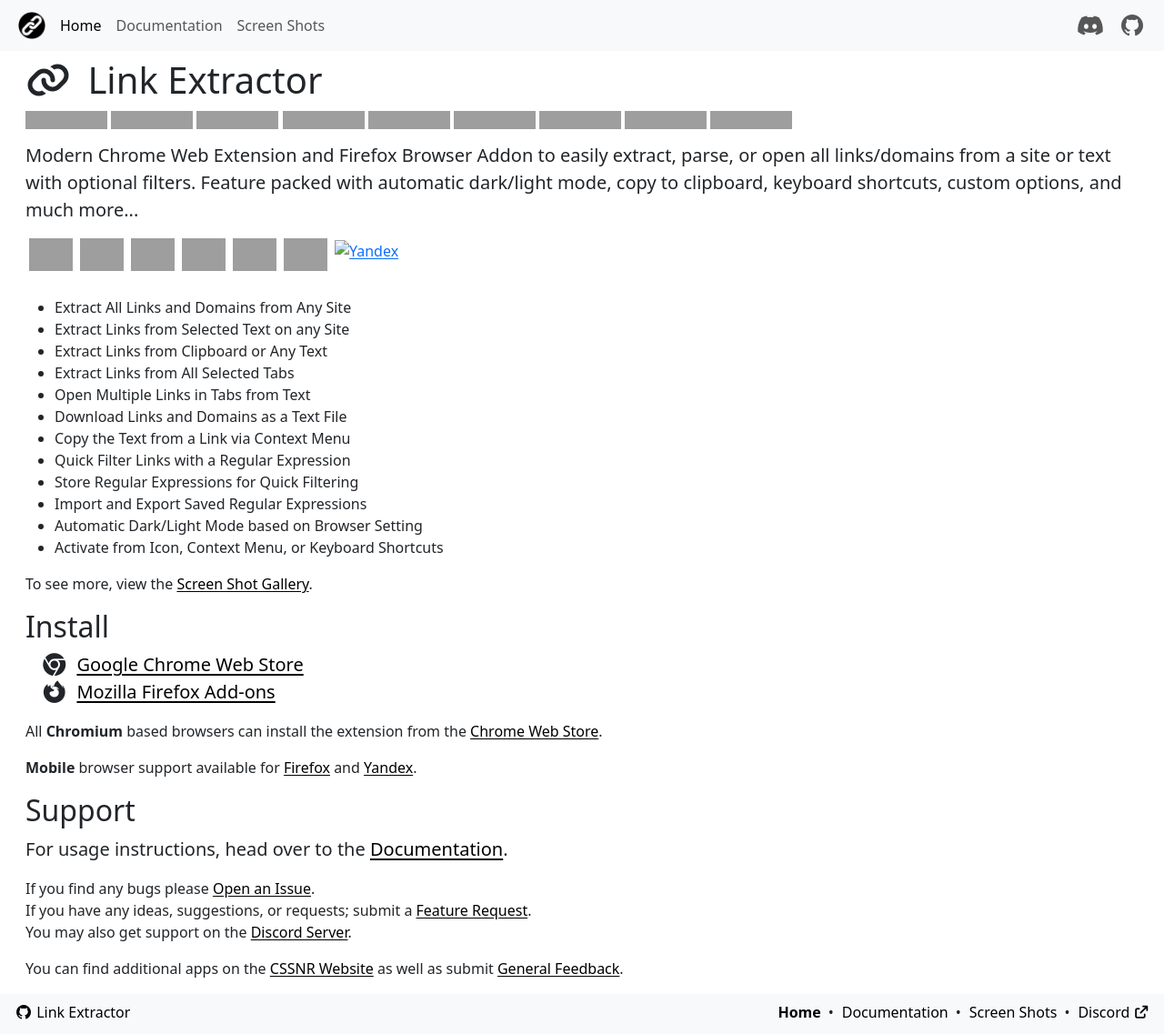
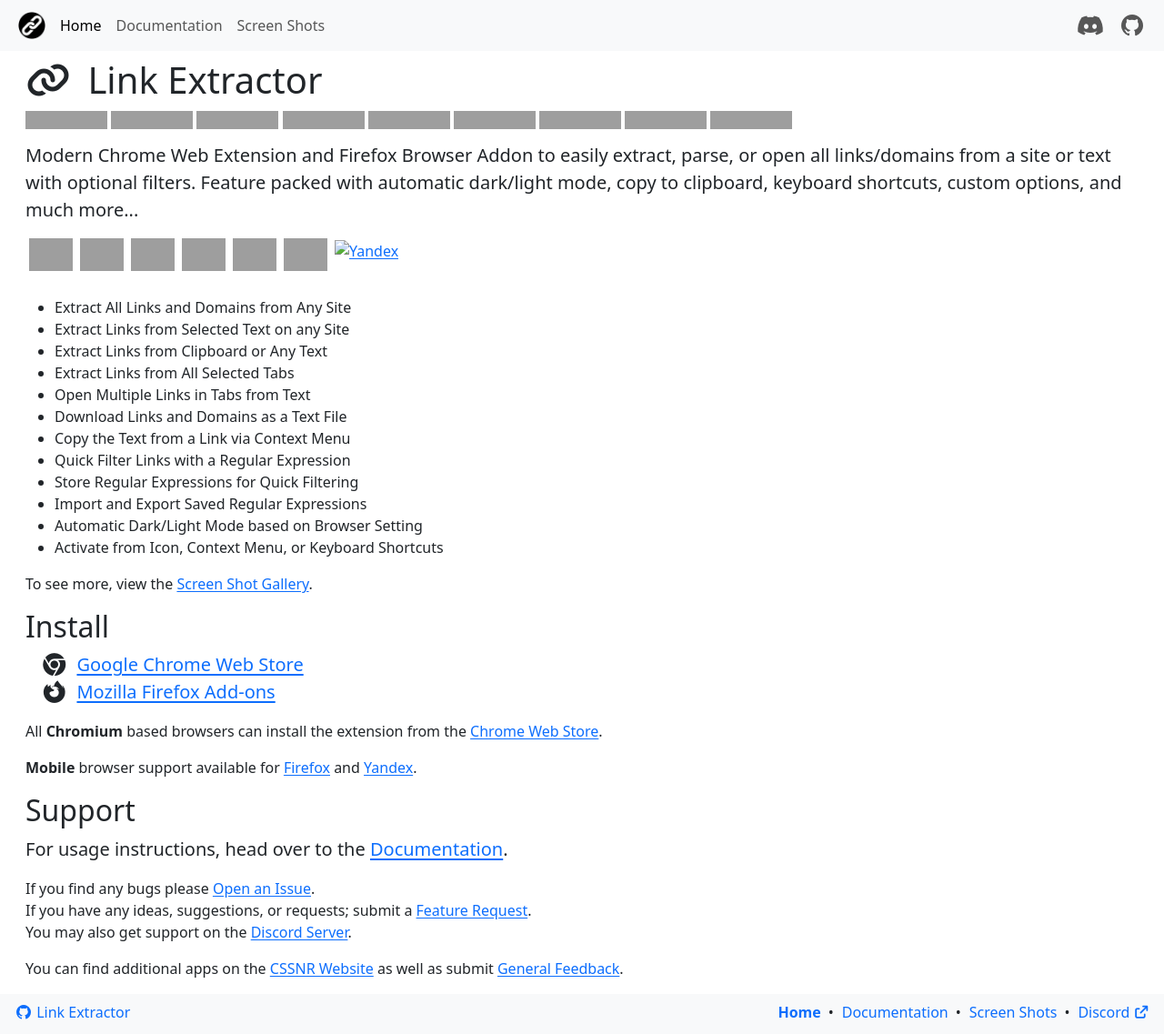
Before and after one commit to cssnr/link-extractor-site, a Jekyll site: the page built from src/html/index.html, in a window 1280 px wide. Shown: the whole page at 91% size. Built offline with Jekyll 4.4.1, drawn with Linux system fonts in a browser that asks for light colours; nearby versions of some CDN libraries; library files that are not in the unit come from our copies; comment, search, counter and statistics services are not loaded; grey boxes are pictures that could not be loaded.

Commit message:
Update Links and Break tsparticles

```diff
--- a/gulpfile.js
+++ b/gulpfile.js
@@ -41,7 +41,7 @@
 
 gulp.task('tsparticles', () => {
     return gulp
-        .src(['node_modules/tsparticles/tsparticles.bundle.min.js'])
+        .src('node_modules/tsparticles/tsparticles.bundle.min.js')
         .pipe(gulp.dest('src/dist/tsparticles'))
 })
 
--- a/src/_layouts/default.html
+++ b/src/_layouts/default.html
@@ -96,7 +96,7 @@
     <div class="container-fluid py-2">
         <div class="d-flex flex-column flex-md-row">
             <div class="me-md-auto mb-2 mb-md-0">
-                <a class="text-decoration-none link-body-emphasis" href="{{ site.github_url }}" target="_blank" rel="noopener">
+                <a class="text-decoration-none" href="{{ site.github_url }}" target="_blank" rel="noopener">
                     <i class="fab fa-github"></i> {{ site.site_name }}</a>
             </div>
             <div class="ms-md-auto">
@@ -104,13 +104,13 @@
                     <ol class="list-inline mb-1 d-flex flex-column flex-sm-row">
                         {% for item in site.menu %}
                             <li class="list-inline-item mb-2 mb-sm-0">
-                                <a class="text-decoration-none link-body-emphasis {% if page.title == item.name %}fw-bold{% endif %}"
+                                <a class="text-decoration-none {% if page.title == item.name %}fw-bold{% endif %}"
                                    href="{{ item.link | relative_url }}" {% if item.external %}target="_blank"{% endif %}>
                                     {{ item.name }}{% if item.external %} <i class="fa-solid fa-arrow-up-right-from-square fa-sm"></i>{% endif %}</a>
                             </li>
                         {% endfor %}
                         <li class="list-inline-item">
-                            <a class="text-decoration-none link-body-emphasis" href="{{ site.discord_invite }}" target="_blank">
+                            <a class="text-decoration-none" href="{{ site.discord_invite }}" target="_blank">
                                 Discord <i class="fa-solid fa-arrow-up-right-from-square fa-sm"></i></a>
                         </li>
                     </ol>
--- a/src/css/screenshots.css
+++ b/src/css/screenshots.css
@@ -8,8 +8,8 @@
 .swiper-container {
     overflow: hidden;
     position: relative;
-    /*--swiper-navigation-color: #fff;*/
-    /*--swiper-pagination-color: #fff;*/
+    --swiper-navigation-color: var(--bs-emphasis-color-rgb);
+    --swiper-pagination-color: var(--bs-emphasis-color-rgb);
 }
 
 .swiper-slide img {
@@ -45,5 +45,4 @@
     left: 0;
     width: 100%;
     text-align: center;
-    color: #007aff;
 }
--- a/src/html/index.html
+++ b/src/html/index.html
@@ -75,52 +75,52 @@
         <li>Activate from Icon, Context Menu, or Keyboard Shortcuts</li>
     </ul>
 
-    <p>To see more, view the <a class="link-body-emphasis" href="{{ "/screenshots/" | relative_url }}">Screen Shot Gallery</a>.</p>
+    <p>To see more, view the <a href="{{ "/screenshots/" | relative_url }}">Screen Shot Gallery</a>.</p>
 
     <h2>Install</h2>
 
     <p class="ms-3 lead">
         <i class="fa-brands fa-chrome fa-lg me-1"></i>
-        <a href="{{ site.chrome_url }}" class="link-body-emphasis" target="_blank" rel="noopener">Google Chrome Web Store</a>
+        <a href="{{ site.chrome_url }}" target="_blank" rel="noopener">Google Chrome Web Store</a>
         <br>
         <i class="fa-brands fa-firefox-browser fa-lg me-1"></i>
-        <a href="{{ site.firefox_url }}" class="link-body-emphasis" target="_blank" rel="noopener">Mozilla Firefox Add-ons</a>
+        <a href="{{ site.firefox_url }}" target="_blank" rel="noopener">Mozilla Firefox Add-ons</a>
     </p>
 
     <p>
         All <b>Chromium</b> based browsers can install the extension from the
-        <a href="{{ site.chrome_url }}" class="link-body-emphasis" target="_blank" rel="noopener">Chrome Web Store</a>.
+        <a href="{{ site.chrome_url }}" target="_blank" rel="noopener">Chrome Web Store</a>.
     </p>
 
     <p>
         <b>Mobile</b> browser support available for
-        <a href="{{ site.firefox_url }}" class="link-body-emphasis" target="_blank" rel="noopener">Firefox</a> and
-        <a href="{{ site.chrome_url }}" class="link-body-emphasis" target="_blank" rel="noopener">Yandex</a>.
+        <a href="{{ site.firefox_url }}" target="_blank" rel="noopener">Firefox</a> and
+        <a href="{{ site.chrome_url }}" target="_blank" rel="noopener">Yandex</a>.
     </p>
 
     <h2>Support</h2>
 
     <p class="lead">
         For usage instructions, head over to the
-        <a href="{{ "/docs/" | relative_url }}" class="link-body-emphasis">Documentation</a>.
+        <a href="{{ "/docs/" | relative_url }}">Documentation</a>.
     </p>
 
     <p>
         If you find any bugs please
-        <a href="{{ site.github_url }}/issues" class="link-body-emphasis" target="_blank" rel="noopener">Open an Issue</a>.
+        <a href="{{ site.github_url }}/issues" target="_blank" rel="noopener">Open an Issue</a>.
         <br>
         If you have any ideas, suggestions, or requests; submit a
-        <a href="{{ site.github_url }}/discussions/categories/feature-requests" class="link-body-emphasis" target="_blank" rel="noopener">Feature Request</a>.
+        <a href="{{ site.github_url }}/discussions/categories/feature-requests" target="_blank" rel="noopener">Feature Request</a>.
         <br>
         You may also get support on the
-        <a href="{{ site.discord_invite }}" class="link-body-emphasis" target="_blank" rel="noopener">Discord Server</a>.
+        <a href="{{ site.discord_invite }}" target="_blank" rel="noopener">Discord Server</a>.
     </p>
 
     <p>
         You can find additional apps on the
-        <a href="https://cssnr.github.io/" class="link-body-emphasis" target="_blank" rel="noopener">CSSNR Website</a>
+        <a href="https://cssnr.github.io/" target="_blank" rel="noopener">CSSNR Website</a>
         as well as submit
-        <a href="{{ site.feedback_link }}" class="link-body-emphasis" target="_blank" rel="noopener">
+        <a href="{{ site.feedback_link }}" target="_blank" rel="noopener">
             General Feedback</a>.
     </p>
 </div> <!-- container -->
```
Also changed, not shown: src/html/docs.html (+11 -11 lines).
